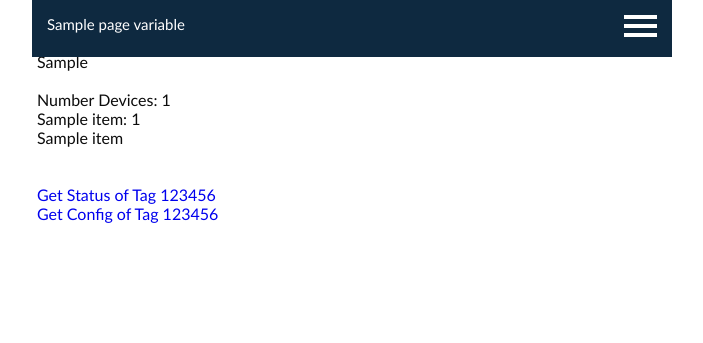
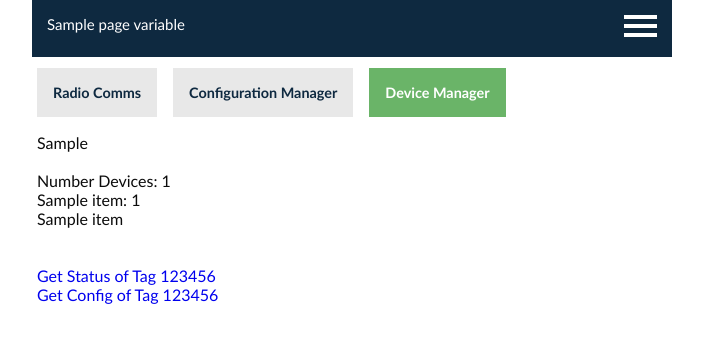
Before and after one commit to arribada/horizon-gui, a Flask app: template webserver/templates/scan.html in a window 1280 px wide. Shown: the top 343 px of the page, without its empty margins (288-991 px from the left). Run offline with Flask 2, Linux system fonts and the light colour scheme; the template is opened without the code that fills it: most values are stand-ins (such as "Sample title", 1, 10 or a date in 2020); parts of the project's set-up code (start-up, migrations or seed data) failed here and were passed over.

Commit message:
Styling nav & tabs

```diff
--- a/webserver/static/styles.css
+++ b/webserver/static/styles.css
@@ -1,3 +1,71 @@
+/* ! NM's STYLES... */
+
+/* GENERAL */
+
+.happy-margin {
+    margin: 1em;
+}
+
+.happy-padding {
+    padding: 1em;
+}
+
+.head-to-toe-margins {
+    margin: 1em 0;
+}
+
+.side-margins {
+    margin: 0 1em;
+}
+
+.selected {
+    background-color: #6ab468;
+}
+
+.navy {
+    color: #0e2940;
+}
+
+.gray-background {
+    background-color: #e8e8e8;
+}
+
+/* NAV*/
+
+nav {
+    display: flex;
+    flex-flow: row nowrap;
+    justify-content: space-between;
+}
+
+.burger span {
+    display: block;
+    width: 33px;
+    height: 4px;
+    margin-bottom: 5px;
+    position: relative;
+    background: white;
+}
+
+/* TAB TITLES */
+
+.tab-titles-wrapper {
+    display: flex;
+    flex-flow: row nowrap;
+    justify-content: flex-start;
+    margin-left: 0;
+}
+
+.tab-titles-wrapper article:first-of-type {
+    margin-left: 0;
+}
+
+.tab-titles-wrapper article {
+    margin: 0 0.5em;
+}
+
+/* ! END OF NM'S STYLES */
+
 * {
     max-width: 100%;
     text-decoration-line: none;
@@ -22,24 +90,6 @@ main {
     padding-top: 95px;
     min-height: calc(100% - 52px);
 }
-
-/* NAV - NM */
-
-nav {
-    display: flex;
-    flex-flow: row nowrap;
-    justify-content: space-between;
-}
-
-.burger span {
-    display: block;
-    width: 33px;
-    height: 4px;
-    margin-bottom: 5px;
-    position: relative;
-    background: white;
-}
-
 
 body,
 header,
--- a/webserver/templates/scan.html
+++ b/webserver/templates/scan.html
@@ -1,21 +1,26 @@
 {% extends "base.html" %}
 {% block content %}
 <main id="mainMenu">
-<nav class="???">
 
-</nav>
-
+    <div class="tab-titles-wrapper head-to-toe-margins">
+        <article class="tab-title happy-padding gray-background navy">
+            <h4>Radio Comms</h4>
+        </article>
+        <article class="tab-title happy-padding gray-background navy">
+            <h4>Configuration Manager</h4>
+        </article>
+        <article class="tab-title happy-padding white selected">
+            <h4>Device Manager</h4>
+        </article>
+    </div>
     {{ dataVariables.toolVersion }}
     <br><br>
     Number Devices: {{ dataVariables.numRows }}
     <br>
-
-
     {% for item in dataVariables.data %}
     <span class="name_{{ loop.index }}">{{ item['friendlyName'] }}: {{ item['deviceID'] }}</span><br>
     {{ item }}
     <br><br><br>
-
     {% endfor %}
     <a href="/status/123456">Get Status of Tag 123456</a><br>
     <a href="/config/get/123456">Get Config of Tag 123456</a>
```
Also changed, not shown: webserver/templates/config.html (+3 -6 lines). Lines whose indentation alone changed are shown as unchanged.
